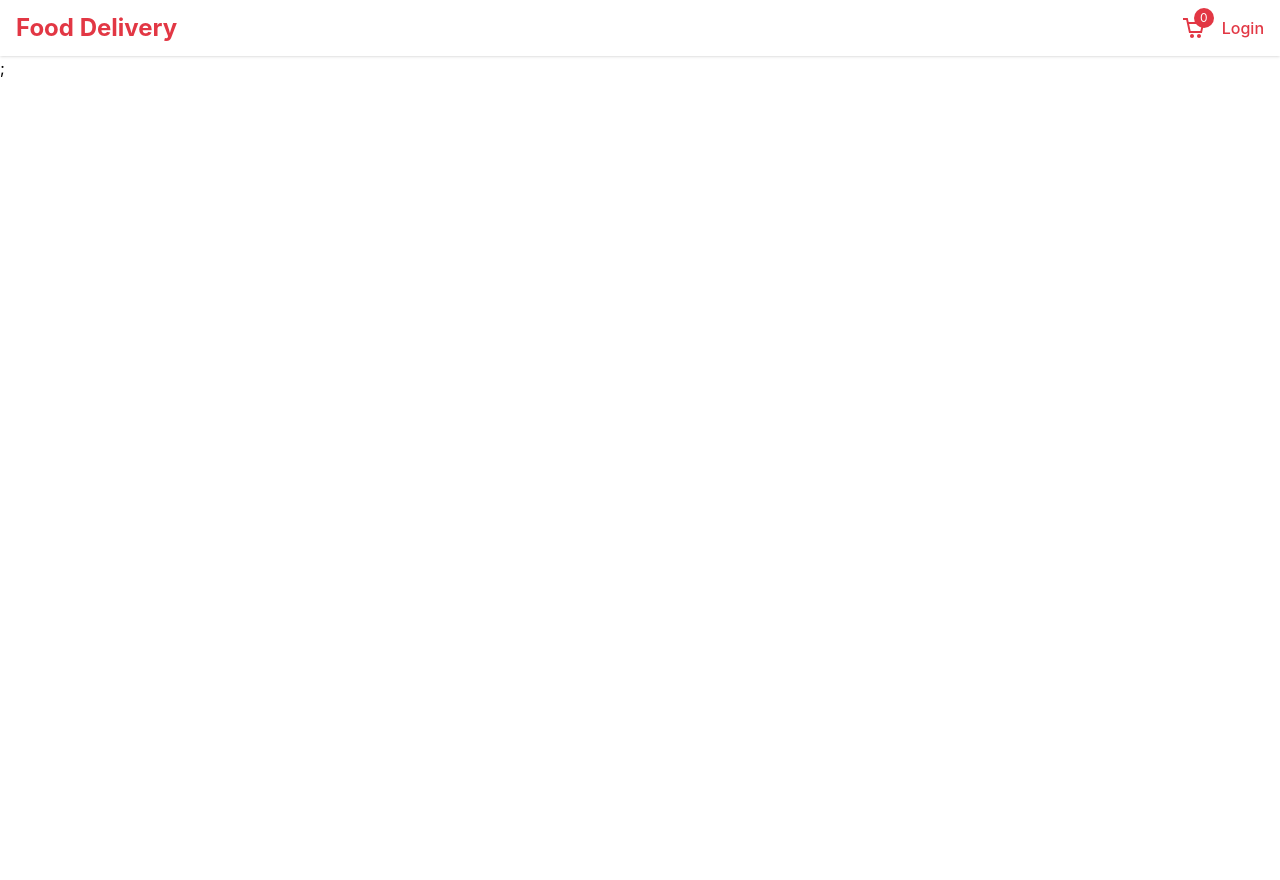
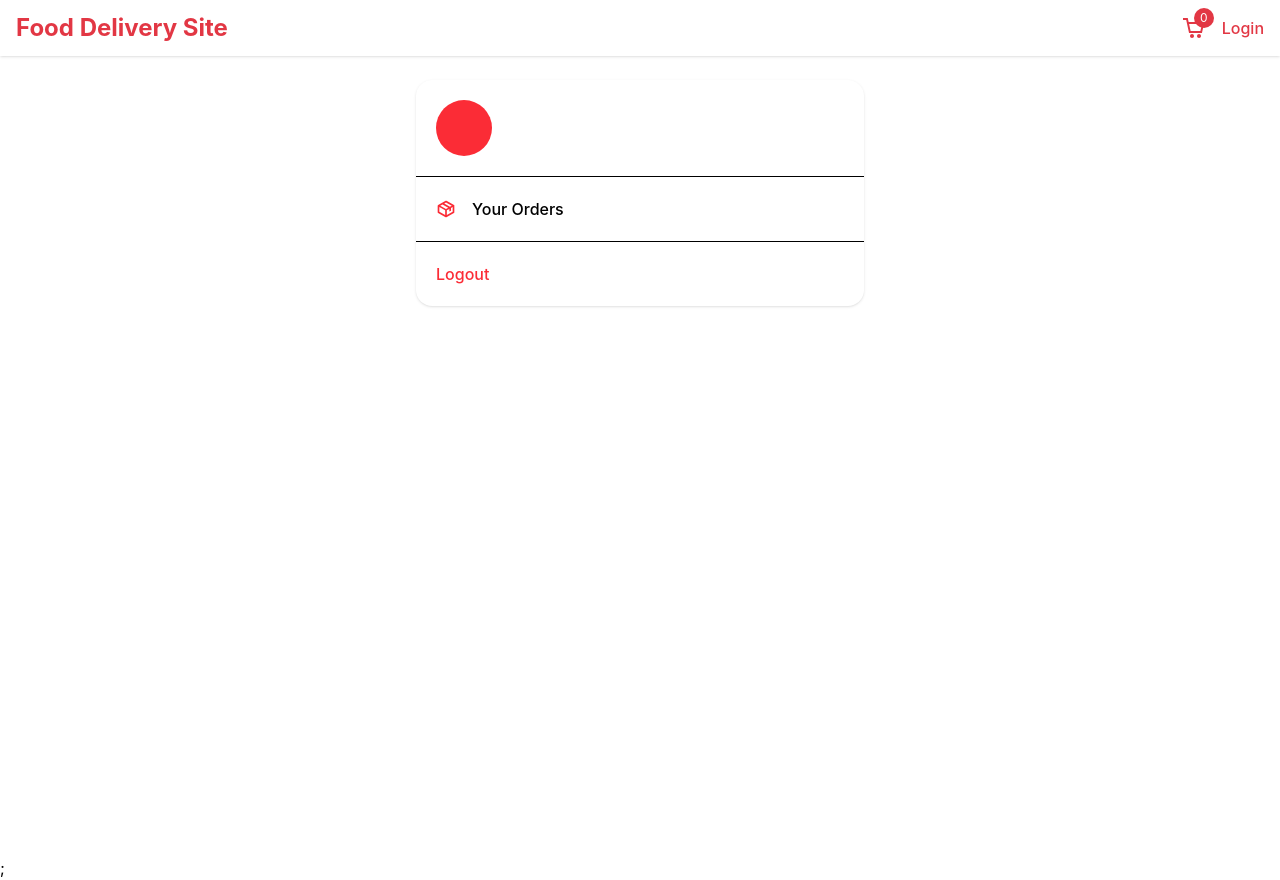
Before and after one commit to Amjadkhan9756/foodDeliverySite, a React (Vite) app in the folder frontend/: page /account in a window 1280 px wide. Before the commit the page ends 800 px from the top, so only its background shows below. Built offline with nearby package versions, Linux system fonts and the light colour scheme; no server answers.

Commit message:
creating account page

```diff
--- a/frontend/src/App.tsx
+++ b/frontend/src/App.tsx
@@ -1,11 +1,12 @@
 
- import { BrowserRouter, Routes, Route} from 'react-router-dom';
+import { BrowserRouter, Routes, Route } from 'react-router-dom';
 import Home from './pages/Home.tsx';
 import LoginPage from './pages/Login.tsx';
 import ProtectedRoute from "./component/protectedRoute.tsx";
 import PublicRoute from "./component/publicRoute.tsx";
 import SelectRole from './pages/SelectRole.tsx';
 import Navbar from './component/navbar.tsx';
+import Account from './pages/Account.tsx';
 
 
 
@@ -13,16 +14,19 @@ export default function App() {
   return (
     <div className="font-sans">
       <BrowserRouter>
-     <Navbar/>
+        <Navbar />
         <Routes>
-      <Route element ={<SelectRole/>} path="/select-role"/>
-     <Route   element={<ProtectedRoute/>} >
-        <Route path='/' element={<Home />} />
-     </Route>
 
 
-  <Route element ={<PublicRoute/>}>
+          <Route path='select-role' element={<SelectRole />} />
+          <Route path='account' element={<Account />} />
+
+          <Route element={<PublicRoute />}>
             <Route path='/login' element={<LoginPage />} />
+          </Route>
+          <Route element={<ProtectedRoute />} >
+            <Route path='/' element={<Home />} />
+
           </Route>
 
 
--- a/frontend/src/component/navbar.tsx
+++ b/frontend/src/component/navbar.tsx
@@ -29,7 +29,7 @@ const Navbar = () => {
             <div className="w-full bg-white shadow-sm">
                 <div className="mx-auto flex max-w-7xl items-center justify-between px-4 py-3">
                     <Link to="/" className="text-2xl font-bold text-[#E23744] cursor-pointer">
-                        Food Delivery
+                        Food Delivery Site
                     </Link>
 
                     <div className="flex items-center gap-4">
--- a/frontend/src/pages/Account.tsx
+++ b/frontend/src/pages/Account.tsx
@@ -1,51 +1,51 @@
-
 import { toast } from "react-hot-toast/headless";
 import { useAppData } from "../context/AppContext";
 import { useNavigate } from "react-router-dom";
 import { BiPackage } from "react-icons/bi";
+
 function Account() {
-    const user = useAppData();
-    const firstLetter = user?.name.charAt(0).toUpperCase();
-
-
+  const { user, setUser, setIsAuth } = useAppData();
+  const firstLetter = user?.name?.charAt(0).toUpperCase();
   const navigate = useNavigate();
 
-    const logoutHandler = ()=>{
+  const logoutHandler = () => {
     localStorage.setItem("token", "");
     setUser(null);
     setIsAuth(false);
-        navigate("/login")
-        toast.success("Logged out successfully")
-    }
-
-
+    navigate("/login");
+    toast.success("Logged out successfully");
+  };
 
   return (
-        <>
-        <div className="min-h-screen bg-grey-50 px-4 py-6 ">
-            <div className="mx-auto max-w-md rounded-full bg-white shadow-sm ">
-                <div className="flex  items-center gap-4 border-b p-5">
-                    <div className="flex h-14 w-14 items-center justify-content rounded-full bg-red-500 text-xl font-semibold text-white ">
+    <div className="min-h-screen bg-grey-50 px-4 py-6">
+      <div className="mx-auto max-w-md rounded-2xl bg-white shadow-sm">
+        <div className="flex items-center gap-4 border-b p-5">
+          <div className="flex h-14 w-14 items-center justify-center rounded-full bg-red-500 text-xl font-semibold text-white">
             {firstLetter}
-
           </div>
           <div>
             <h2 className="text-lg font-semibold">{user?.name}</h2>
             <p className="text-sm text-gray-500">{user?.email}</p>
           </div>
         </div>
-                <div className="divide-y ">
-                    <div className=" flex cursor-pointer items-center gap-4 p-5 hover : bg-gray-50 onClick ={()=>navigate("/orders  ")} ">
-                         <BiPackage className="h-5 w-5 text-red-500"/>
+        <div className="divide-y">
+          <div
+            className="flex cursor-pointer items-center gap-4 p-5 hover:bg-gray-50"
+            onClick={() => navigate("/orders")}
+          >
+            <BiPackage className="h-5 w-5 text-red-500" />
             <span className="font-medium">Your Orders</span>
+          </div>
+          <div
+            className="flex cursor-pointer items-center gap-4 p-5 hover:bg-gray-50"
+            onClick={logoutHandler}
+          >
+            <span className="font-medium text-red-500">Logout</span>
           </div>
         </div>
       </div>
     </div>
-
-
-        </>
-    )
+  );
 }
 
 export default Account;
```
Lines whose indentation alone changed are shown as unchanged.
